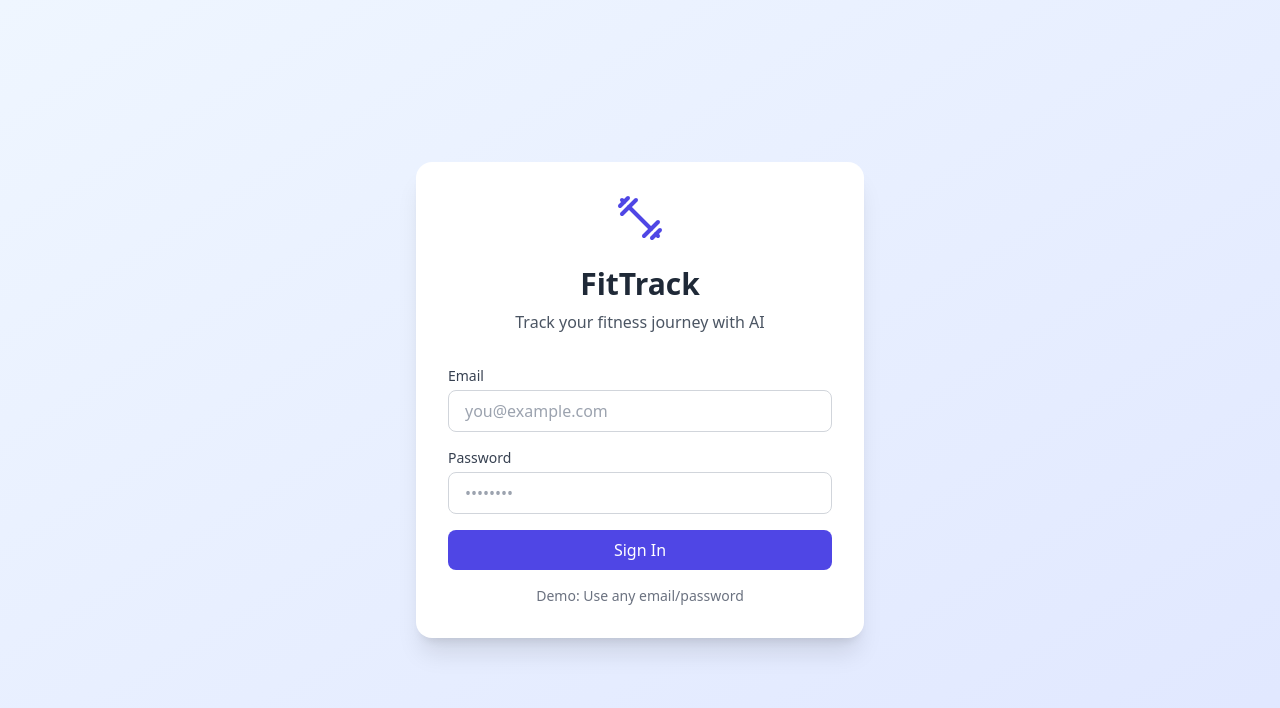
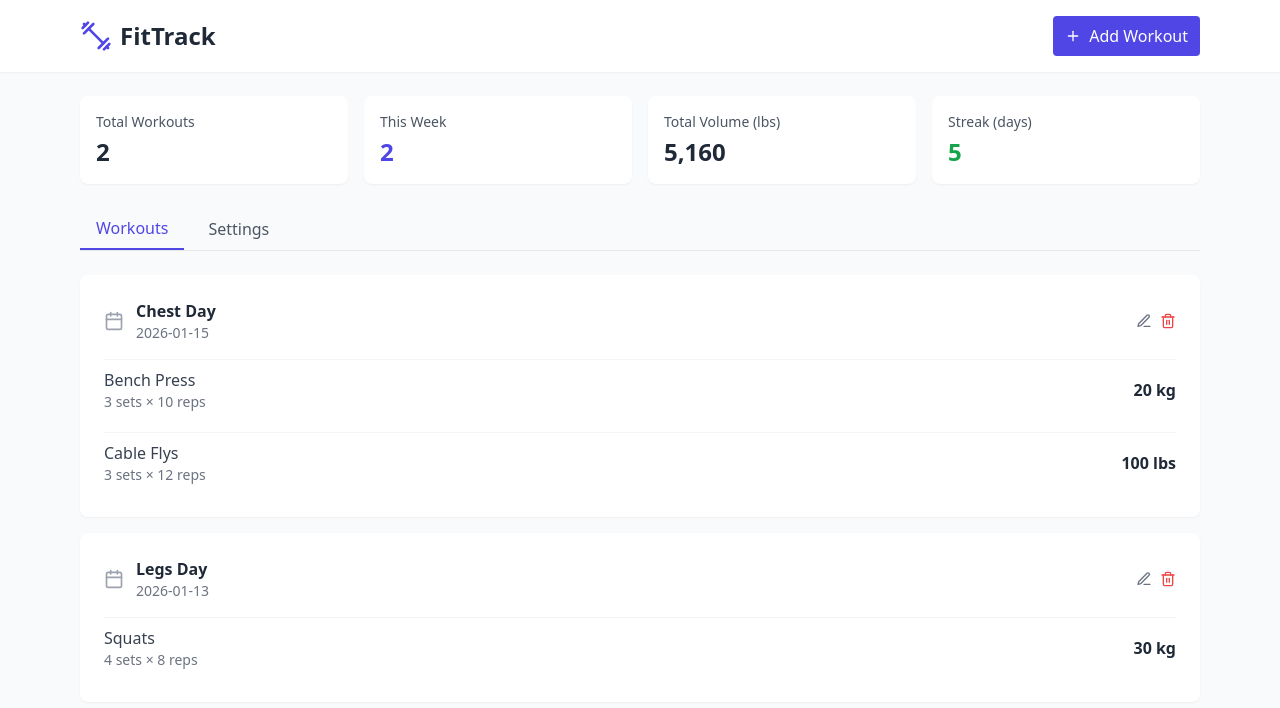
Before and after one commit to AyushDodal/repai, a React (Vite) app: page / in a window 1280 px wide. Shown: the top 708 px of the page. Built offline with nearby package versions, Linux system fonts and the light colour scheme.

Commit message:
Updated App.jsx to implement add, edit, delete workouts persisted to localStorage.

```diff
--- a/src/App.jsx
+++ b/src/App.jsx
@@ -1,125 +1,131 @@
 import React, { useState, useEffect } from 'react';
-import { Dumbbell, Plus, Calendar, TrendingUp, User, Settings, LogOut } from 'lucide-react';
+import { Dumbbell, Plus, Calendar, TrendingUp, User, Settings, LogOut, Edit3, Trash2 } from 'lucide-react';
 
-// Simulated API (replace with real backend)
-const API = {
-  async login(email, password) {
-    // Simulate API call
-    return { user: { id: 1, email, name: 'John Doe' }, apiKey: 'sk_test_' + Math.random().toString(36).substr(2, 9) };
-  },
-  async getWorkouts(apiKey) {
-    // Simulate fetching workouts
-    return [
-      { id: 1, date: '2026-01-15', type: 'Chest', exercises: [
+function App() {
+  const STORAGE_KEY = 'repai_workouts_v1';
+
+  const sampleWorkouts = [
+    { id: 1, date: '2026-01-15', type: 'Chest Day', exercises: [
         { name: 'Bench Press', sets: 3, reps: 10, weight: 20, unit: 'kg' },
         { name: 'Cable Flys', sets: 3, reps: 12, weight: 100, unit: 'lbs' }
-      ]},
-      { id: 2, date: '2026-01-13', type: 'Legs', exercises: [
+      ]
+    },
+    { id: 2, date: '2026-01-13', type: 'Legs Day', exercises: [
         { name: 'Squats', sets: 4, reps: 8, weight: 30, unit: 'kg' }
-      ]}
-    ];
-  },
-  async addWorkout(apiKey, workout) {
-    // Simulate adding workout
-    return { id: Date.now(), ...workout };
-  },
-  async getStats(apiKey) {
-    return {
-      totalWorkouts: 15,
-      thisWeek: 3,
-      totalVolume: 12500,
-      streak: 5
-    };
-  }
-};
+      ]
+    }
+  ];
 
-function FitnessApp() {
-  const [user, setUser] = useState(null);
-  const [apiKey, setApiKey] = useState(null);
   const [workouts, setWorkouts] = useState([]);
   const [stats, setStats] = useState(null);
-  const [showApiKey, setShowApiKey] = useState(false);
   const [activeTab, setActiveTab] = useState('workouts');
 
-  // Login form state
-  const [email, setEmail] = useState('');
-  const [password, setPassword] = useState('');
+  // Modal/form state
+  const [showModal, setShowModal] = useState(false);
+  const [editingId, setEditingId] = useState(null);
+  const [formTitle, setFormTitle] = useState('');
+  const [formDate, setFormDate] = useState(() => new Date().toISOString().slice(0,10));
+  const [formExercises, setFormExercises] = useState([{ name: '', sets: 3, reps: 8, weight: '', unit: 'kg' }]);
 
   useEffect(() => {
-    if (apiKey) {
-      loadData();
+    const raw = localStorage.getItem(STORAGE_KEY);
+    if (raw) {
+      try {
+        setWorkouts(JSON.parse(raw));
+      } catch (e) {
+        setWorkouts(sampleWorkouts);
+      }
+    } else {
+      setWorkouts(sampleWorkouts);
     }
-  }, [apiKey]);
+  }, []);
 
-  const loadData = async () => {
-    const [workoutsData, statsData] = await Promise.all([
-      API.getWorkouts(apiKey),
-      API.getStats(apiKey)
-    ]);
-    setWorkouts(workoutsData);
-    setStats(statsData);
+  useEffect(() => {
+    // basic stats calculation
+    const total = workouts.length;
+    const thisWeek = workouts.filter(w => {
+      const wDate = new Date(w.date);
+      const now = new Date();
+      const weekAgo = new Date();
+      weekAgo.setDate(now.getDate() - 7);
+      return wDate >= weekAgo && wDate <= now;
+    }).length;
+    const totalVolume = workouts.reduce((sum, w) => {
+      return sum + (w.exercises || []).reduce((s, e) => s + ((e.weight||0) * (e.sets||0) * (e.reps||0)), 0);
+    }, 0);
+    setStats({ totalWorkouts: total, thisWeek, totalVolume, streak: 5 });
+
+    try {
+      localStorage.setItem(STORAGE_KEY, JSON.stringify(workouts));
+    } catch (e) {
+      console.warn('Failed to save workouts', e);
+    }
+  }, [workouts]);
+
+  const openAddModal = () => {
+    setEditingId(null);
+    setFormTitle('');
+    setFormDate(new Date().toISOString().slice(0,10));
+    setFormExercises([{ name: '', sets: 3, reps: 8, weight: '', unit: 'kg' }]);
+    setShowModal(true);
   };
 
-  const handleLogin = async (e) => {
-    e.preventDefault();
-    const result = await API.login(email, password);
-    setUser(result.user);
-    setApiKey(result.apiKey);
+  const openEditModal = (workout) => {
+    setEditingId(workout.id);
+    setFormTitle(workout.type || '');
+    setFormDate(workout.date ? workout.date.slice(0,10) : new Date().toISOString().slice(0,10));
+    setFormExercises((workout.exercises || []).map(e => ({ ...e })));
+    if ((workout.exercises || []).length === 0) setFormExercises([{ name: '', sets: 3, reps: 8, weight: '', unit: 'kg' }]);
+    setShowModal(true);
   };
 
-  const handleLogout = () => {
-    setUser(null);
-    setApiKey(null);
-    setWorkouts([]);
-    setStats(null);
+  const handleAddExercise = () => {
+    setFormExercises(prev => ([...prev, { name: '', sets: 3, reps: 8, weight: '', unit: 'kg' }]));
   };
 
-  if (!user) {
-    return (
-      <div className="min-h-screen bg-gradient-to-br from-blue-50 to-indigo-100 flex items-center justify-center p-4">
-        <div className="bg-white rounded-2xl shadow-xl p-8 w-full max-w-md">
-          <div className="flex items-center justify-center mb-6">
-            <Dumbbell className="w-12 h-12 text-indigo-600" />
-          </div>
-          <h1 className="text-3xl font-bold text-center text-gray-800 mb-2">FitTrack</h1>
-          <p className="text-center text-gray-600 mb-8">Track your fitness journey with AI</p>
+  const handleRemoveExercise = (idx) => {
+    setFormExercises(prev => prev.filter((_, i) => i !== idx));
+  };
 
-          <div className="space-y-4">
-            <div>
-              <label className="block text-sm font-medium text-gray-700 mb-1">Email</label>
-              <input
-                type="email"
-                value={email}
-                onChange={(e) => setEmail(e.target.value)}
-                className="w-full px-4 py-2 border border-gray-300 rounded-lg focus:ring-2 focus:ring-indigo-500 focus:border-transparent"
-                placeholder="you@example.com"
-              />
-            </div>
-            <div>
-              <label className="block text-sm font-medium text-gray-700 mb-1">Password</label>
-              <input
-                type="password"
-                value={password}
-                onChange={(e) => setPassword(e.target.value)}
-                className="w-full px-4 py-2 border border-gray-300 rounded-lg focus:ring-2 focus:ring-indigo-500 focus:border-transparent"
-                placeholder="••••••••"
-              />
-            </div>
-            <button
-              onClick={handleLogin}
-              className="w-full bg-indigo-600 text-white py-2 rounded-lg font-medium hover:bg-indigo-700 transition-colors"
-            >
-              Sign In
-            </button>
-          </div>
+  const handleExerciseChange = (idx, field, value) => {
+    setFormExercises(prev => prev.map((ex, i) => i === idx ? { ...ex, [field]: value } : ex));
+  };
 
-          <p className="text-center text-sm text-gray-500 mt-4">
-            Demo: Use any email/password
-          </p>
-        </div>
-      </div>
-    );
-  }
+  const handleSave = (e) => {
+    e.preventDefault();
+    const cleaned = formExercises.filter(ex => ex.name && ex.name.trim().length > 0).map(ex => ({
+      name: ex.name.trim(),
+      sets: Number(ex.sets) || 0,
+      reps: Number(ex.reps) || 0,
+      weight: ex.weight === '' ? null : Number(ex.weight),
+      unit: ex.unit || null,
+      notes: ex.notes || ''
+    }));
+
+    if (cleaned.length === 0) {
+      alert('Add at least one exercise with a name.');
+      return;
+    }
+
+    if (editingId) {
+      setWorkouts(prev => prev.map(w => w.id === editingId ? ({ ...w, type: formTitle, date: formDate, exercises: cleaned }) : w));
+    } else {
+      const newWorkout = {
+        id: Date.now(),
+        type: formTitle || 'Workout',
+        date: formDate,
+        exercises: cleaned
+      };
+      setWorkouts(prev => [newWorkout, ...prev]);
+    }
+
+    setShowModal(false);
+  };
+
+  const handleDelete = (id) => {
+    if (!confirm('Delete this workout?')) return;
+    setWorkouts(prev => prev.filter(w => w.id !== id));
+  };
 
   return (
     <div className="min-h-screen bg-gray-50">
@@ -131,15 +137,8 @@ function FitnessApp() {
             <h1 className="text-2xl font-bold text-gray-800">FitTrack</h1>
           </div>
           <div className="flex items-center gap-4">
-            <div className="flex items-center gap-2 text-sm text-gray-600">
-              <User className="w-4 h-4" />
-              <span>{user.name}</span>
-            </div>
-            <button
-              onClick={handleLogout}
-              className="flex items-center gap-1 text-sm text-gray-600 hover:text-gray-800"
-            >
-              <LogOut className="w-4 h-4" />
+            <button onClick={openAddModal} className="inline-flex items-center gap-2 bg-indigo-600 text-white px-3 py-2 rounded hover:bg-indigo-700">
+              <Plus className="w-4 h-4" /> Add Workout
             </button>
           </div>
         </div>
@@ -205,9 +204,17 @@ function FitnessApp() {
                   <div className="flex items-center gap-3">
                     <Calendar className="w-5 h-5 text-gray-400" />
                     <div>
-                      <h3 className="font-semibold text-gray-800">{workout.type} Day</h3>
+                      <h3 className="font-semibold text-gray-800">{workout.type}</h3>
                       <p className="text-sm text-gray-500">{workout.date}</p>
                     </div>
+                  </div>
+                  <div className="flex items-center gap-2">
+                    <button onClick={() => openEditModal(workout)} className="text-gray-500 hover:text-gray-800">
+                      <Edit3 className="w-4 h-4" />
+                    </button>
+                    <button onClick={() => handleDelete(workout.id)} className="text-red-500 hover:text-red-700">
+                      <Trash2 className="w-4 h-4" />
+                    </button>
                   </div>
                 </div>
 
@@ -222,7 +229,7 @@ function FitnessApp() {
                       </div>
                       <div className="text-right">
                         <div className="font-semibold text-gray-800">
-                          {exercise.weight} {exercise.unit}
+                          {exercise.weight !== null && exercise.weight !== undefined ? `${exercise.weight} ${exercise.unit || ''}` : ''}
                         </div>
                       </div>
                     </div>
@@ -234,7 +241,7 @@ function FitnessApp() {
             {workouts.length === 0 && (
               <div className="text-center py-12 text-gray-500">
                 <Dumbbell className="w-12 h-12 mx-auto mb-3 opacity-50" />
-                <p>No workouts yet. Connect Claude Desktop to start logging!</p>
+                <p>No workouts yet. Click "Add Workout" to create one.</p>
               </div>
             )}
           </div>
@@ -242,53 +249,70 @@ function FitnessApp() {
 
         {activeTab === 'settings' && (
           <div className="bg-white rounded-lg shadow-sm p-6">
-            <h2 className="text-xl font-semibold text-gray-800 mb-4">API Configuration</h2>
-            <p className="text-gray-600 mb-4">
-              Use this API key to connect Claude Desktop to your FitTrack account.
-            </p>
-
-            <div className="bg-gray-50 rounded-lg p-4 mb-6">
-              <label className="block text-sm font-medium text-gray-700 mb-2">
-                Your API Key
-              </label>
-              <div className="flex gap-2">
-                <input
-                  type={showApiKey ? 'text' : 'password'}
-                  value={apiKey}
-                  readOnly
-                  className="flex-1 px-3 py-2 bg-white border border-gray-300 rounded font-mono text-sm"
-                />
-                <button
-                  onClick={() => setShowApiKey(!showApiKey)}
-                  className="px-4 py-2 bg-indigo-600 text-white rounded hover:bg-indigo-700"
-                >
-                  {showApiKey ? 'Hide' : 'Show'}
-                </button>
-              </div>
-            </div>
-
-            <div className="bg-blue-50 border border-blue-200 rounded-lg p-4 mb-6">
-              <h3 className="font-semibold text-blue-900 mb-2">Setup Instructions</h3>
-              <ol className="text-sm text-blue-800 space-y-2 list-decimal list-inside">
-                <li>Install the FitTrack MCP server (see documentation below)</li>
-                <li>Add your API key to the MCP server configuration</li>
-                <li>Restart Claude Desktop</li>
-                <li>Start logging workouts with natural language!</li>
-              </ol>
-            </div>
-
-            <div className="bg-gray-50 rounded-lg p-4">
-              <h3 className="font-semibold text-gray-800 mb-2">Example Usage</h3>
-              <div className="text-sm text-gray-600 space-y-1">
-                <p className="italic">"Hey Claude! Just finished a chest day. Did 2 sets of bench press with 20 kgs, 2 × cable flys machine @ 100lbs"</p>
-                <p className="text-gray-500 mt-2">Claude will automatically log this workout to your FitTrack account.</p>
-              </div>
-            </div>
+            <h2 className="text-xl font-semibold text-gray-800 mb-4">Settings</h2>
+            <p className="text-gray-600">Local-only MVP: workouts are stored in your browser's localStorage.</p>
           </div>
         )}
       </div>
+
+      {/* Modal */}
+      {showModal && (
+        <div className="fixed inset-0 bg-black bg-opacity-40 flex items-center justify-center z-50">
+          <div className="bg-white rounded-lg w-full max-w-2xl p-6 shadow-lg">
+            <div className="flex items-center justify-between mb-4">
+              <h3 className="text-lg font-semibold">{editingId ? 'Edit Workout' : 'Add Workout'}</h3>
+              <button onClick={() => setShowModal(false)} className="text-gray-500">Close</button>
+            </div>
+
+            <form onSubmit={handleSave} className="space-y-4">
+              <div>
+                <label className="block text-sm font-medium text-gray-700 mb-1">Title</label>
+                <input value={formTitle} onChange={(e) => setFormTitle(e.target.value)} className="w-full px-4 py-2 border rounded" placeholder="Chest Day, Leg Day, etc." />
+              </div>
+
+              <div>
+                <label className="block text-sm font-medium text-gray-700 mb-1">Date</label>
+                <input type="date" value={formDate} onChange={(e) => setFormDate(e.target.value)} className="px-3 py-2 border rounded" />
+              </div>
+
+              <div>
+                <label className="block text-sm font-medium text-gray-700 mb-2">Exercises</label>
+                <div className="space-y-2">
+                  {formExercises.map((ex, idx) => (
+                    <div key={idx} className="grid grid-cols-12 gap-2 items-center">
+                      <input value={ex.name} onChange={(e) => handleExerciseChange(idx, 'name', e.target.value)} placeholder="Exercise name" className="col-span-5 px-3 py-2 border rounded" />
+                      <input value={ex.sets} onChange={(e) => handleExerciseChange(idx, 'sets', e.target.value)} type="number" min="0" className="col-span-2 px-3 py-2 border rounded" />
+                      <input value={ex.reps} onChange={(e) => handleExerciseChange(idx, 'reps', e.target.value)} type="number" min="0" className="col-span-2 px-3 py-2 border rounded" />
+                      <input value={ex.weight || ''} onChange={(e) => handleExerciseChange(idx, 'weight', e.target.value)} type="number" step="0.1" className="col-span-2 px-3 py-2 border rounded" placeholder="weight" />
+                      <select value={ex.unit || 'kg'} onChange={(e) => handleExerciseChange(idx, 'unit', e.target.value)} className="col-span-1 px-2 py-2 border rounded">
+                        <option>kg</option>
+                        <option>lbs</option>
+                        <option></option>
+                      </select>
+                      <div className="col-span-12 flex justify-end">
+                        <button type="button" onClick={() => handleRemoveExercise(idx)} className="text-red-500">Remove</button>
+                      </div>
+                    </div>
+                  ))}
+                </div>
+
+                <div className="mt-3">
+                  <button type="button" onClick={handleAddExercise} className="inline-flex items-center gap-2 px-3 py-2 bg-gray-100 rounded">
+                    <Plus className="w-4 h-4" /> Add Exercise
+                  </button>
+                </div>
+              </div>
+
+              <div className="flex justify-end gap-2">
+                <button type="button" onClick={() => setShowModal(false)} className="px-4 py-2 rounded border">Cancel</button>
+                <button type="submit" className="px-4 py-2 rounded bg-indigo-600 text-white">Save Workout</button>
+              </div>
+            </form>
+          </div>
+        </div>
+      )}
     </div>
   );
 }
 
-export default FitnessApp;
+export default App;
```
